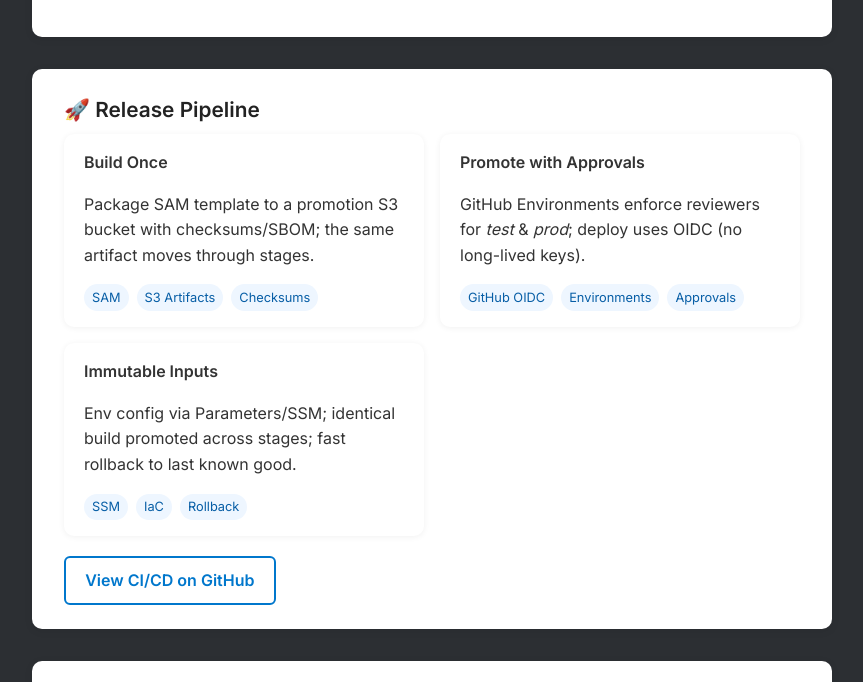
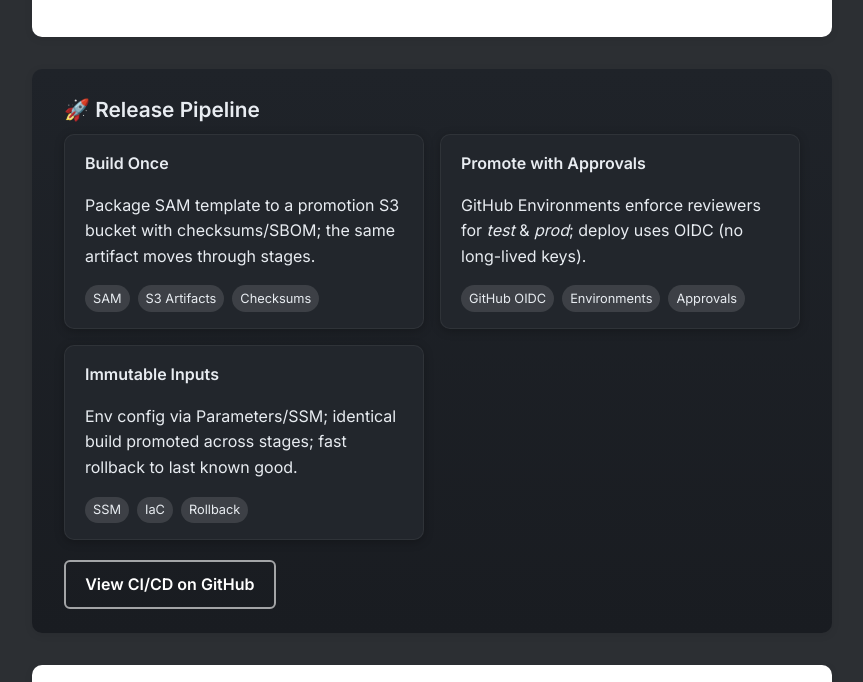
Before and after one commit to zReuben/cloud-resume-challenge, a website: page resume-site/index.html in a window 1280 px wide. Shown: the part 1298-1980 px from the top of the page, without its empty margins (208-1071 px from the left). Drawn offline with Linux system fonts and the light colour scheme; no server answers.

Commit message:
Webpage updates 1.

```diff
--- a/resume-site/index.html
+++ b/resume-site/index.html
@@ -3,13 +3,13 @@
 <head>
   <meta charset="UTF-8" />
   <meta name="viewport" content="width=device-width, initial-scale=1.0"/>
-  <title>Reuben Mulholland — Product Leader & Cloud Technologist</title>
+  <title>Reuben Mulholland — Product Leader & Cloud Engineer</title>
 
   <!-- SEO -->
-  <meta name="description" content="Product leader & cloud technologist. Multi-account AWS, IaC (SAM/CloudFormation), CI/CD with GitHub Actions, CloudFront/S3, API Gateway/Lambda/DynamoDB. Promotion pipeline across eng/test/prod." />
+  <meta name="description" content="Product leader & cloud engineer. Multi-account AWS, IaC (SAM/CloudFormation), CI/CD with GitHub Actions, CloudFront/S3, API Gateway/Lambda/DynamoDB. Promotion pipeline across eng/test/prod." />
 
   <!-- Social -->
-  <meta property="og:title" content="Reuben Mulholland — Product Leader & Cloud Technologist">
+  <meta property="og:title" content="Reuben Mulholland — Product Leader & Cloud Engineer">
   <meta property="og:description" content="Multi-account AWS • IaC • CI/CD • Serverless • Promotion pipeline (eng→test→prod)">
   <meta property="og:type" content="website">
   <meta property="og:url" content="https://reubenmulholland.com">
@@ -17,7 +17,8 @@
   <meta name="twitter:card" content="summary_large_image">
 
   <!-- Favicon -->
-  <link rel="icon" href="/favicon.ico" />
+  <link rel="icon" href="favicon.ico" />
+  <link rel="shortcut icon" href="favicon.ico" />
 
   <!-- Fonts & CSS -->
   <link href="https://fonts.googleapis.com/css2?family=Inter:wght@400;600&display=swap" rel="stylesheet">
@@ -31,13 +32,12 @@
       <img src="profile.jpg" alt="Reuben Mulholland" class="intro-image" />
       <div class="intro-text">
         <h1 class="headline">Reuben Mulholland</h1>
-        <p class="subhead">Product Leader & Cloud Technologist · Multi-account AWS · IaC · CI/CD</p>
+        <p class="subhead">Product Leader & Cloud Engineer · Multi-account AWS · IaC · CI/CD</p>
         <p>
           Visitors: <span id="replaceme"></span><span id="spinner" class="spinner" style="display:none;"></span>
         </p>
         <div class="cta-row">
           <a class="button" href="resume.html">View Resume</a>
-          <a class="button button--secondary" href="Reuben Mulholland Resume 2025.pdf" target="_blank" rel="noopener">Download PDF</a>
           <a class="button button--secondary" href="mailto:hello@reubenmulholland.com">Contact</a>
         </div>
       </div>
@@ -48,7 +48,6 @@
       <nav aria-label="Primary">
         <a href="index.html">👤 About</a>
         <a href="resume.html">📄 Resume</a>
-        <a href="Reuben Mulholland Resume 2025.pdf" target="_blank" rel="noopener">⬇️ Resume (PDF)</a>
         <a href="https://github.com/zReuben" target="_blank" rel="noopener noreferrer">💻 GitHub</a>
         <a href="https://www.linkedin.com/in/reubenmulholland" target="_blank" rel="noopener noreferrer">🔗 LinkedIn</a>
       </nav>
@@ -92,25 +91,25 @@
       </ul>
     </div>
 
-    <!-- Release Pipeline -->
-    <div class="section">
+    <!-- Release Pipeline (dark band, dark cards) -->
+    <div class="section section--alt">
       <h3>🚀 Release Pipeline</h3>
-      <div class="cards">
-        <article class="card">
+      <div class="cards cards--alt">
+        <article class="card card--alt">
           <h4>Build Once</h4>
           <p>Package SAM template to a promotion S3 bucket with checksums/SBOM; the same artifact moves through stages.</p>
           <div class="badges">
             <span class="badge">SAM</span><span class="badge">S3 Artifacts</span><span class="badge">Checksums</span>
           </div>
         </article>
-        <article class="card">
+        <article class="card card--alt">
           <h4>Promote with Approvals</h4>
           <p>GitHub Environments enforce reviewers for <em>test</em> & <em>prod</em>; deploy uses OIDC (no long-lived keys).</p>
           <div class="badges">
             <span class="badge">GitHub OIDC</span><span class="badge">Environments</span><span class="badge">Approvals</span>
           </div>
         </article>
-        <article class="card">
+        <article class="card card--alt">
           <h4>Immutable Inputs</h4>
           <p>Env config via Parameters/SSM; identical build promoted across stages; fast rollback to last known good.</p>
           <div class="badges">
@@ -119,7 +118,7 @@
         </article>
       </div>
       <div class="cta-row" style="margin-top:.75rem;">
-        <a class="button button--secondary" href="https://github.com/zReuben" target="_blank" rel="noopener">View CI/CD on GitHub</a>
+        <a class="button button--ghost" href="https://github.com/zReuben" target="_blank" rel="noopener">View CI/CD on GitHub</a>
       </div>
     </div>
 
@@ -170,7 +169,6 @@
       </p>
       <div class="cta-row">
         <a class="button" href="resume.html">View Resume</a>
-        <a class="button button--secondary" href="Reuben Mulholland Resume 2025.pdf" target="_blank" rel="noopener">Download PDF</a>
         <a class="button button--secondary" href="mailto:hello@reubenmulholland.com">Contact</a>
       </div>
     </div>
@@ -185,6 +183,6 @@
   </div>
 
   <!-- Visitor counter (kept) -->
-  <script src="visitorCount.js?v=2"></script>
+  <script src="visitorCount.js?v=3"></script>
 </body>
 </html>
--- a/resume-site/style.css
+++ b/resume-site/style.css
@@ -4,7 +4,7 @@ body {
   margin: 0;
   padding: 2rem;
   font-family: 'Inter', sans-serif;
-  background-color: #2c2f33; /* darker gray background */
+  background-color: #2c2f33; /* dark outer canvas */
   color: #f2f2f2;
   line-height: 1.6;
 }
@@ -26,7 +26,7 @@ body {
 
 h1, h2 { margin: 0; color: #ffffff; }
 h2 { font-size: 1.75rem; }
-h3 { font-size: 1.3rem; margin: 0 0 0.5rem; color: #222; } /* Inside white box */
+h3 { font-size: 1.3rem; margin: 0 0 0.5rem; color: #222; } /* For light sections */
 
 p, li { font-size: 1rem; }
 
@@ -62,9 +62,20 @@ nav a:hover { background-color: #f2f2f2; }
 .button--secondary { background: transparent; border: 2px solid #0077cc; color:#0077cc; }
 .button--secondary:hover { background:#e6f2fb; }
 
+.button--ghost { background: transparent; border: 2px solid rgba(255,255,255,0.6); color:#fff; }
+.button--ghost:hover { background: rgba(255,255,255,0.08); }
+
 .cta-row { display:flex; gap:.75rem; flex-wrap:wrap; }
 
+/* ---- ALT (dark) band for Release Pipeline ---- */
+.section--alt {
+  background: linear-gradient(180deg, #1f2329 0%, #191c21 100%);
+  color: #e8ecf1;
+}
+.section--alt h3 { color: #e8ecf1; }
+
 .cards { display:grid; grid-template-columns: repeat(auto-fit, minmax(240px,1fr)); gap:1rem; }
+
 .card {
   background:#fff; color:#333; padding:1rem 1.25rem; border-radius:10px;
   box-shadow:0 1px 6px rgba(0,0,0,.06);
@@ -73,8 +84,19 @@ nav a:hover { background-color: #f2f2f2; }
 .card:hover { transform: translateY(-2px); box-shadow:0 6px 18px rgba(0,0,0,.12); }
 .card h4 { margin:0 0 .25rem 0; }
 
+/* Dark cards for alt section */
+.card--alt {
+  background: #22262c; color: #e8ecf1; border: 1px solid rgba(255,255,255,0.06);
+  box-shadow: 0 2px 10px rgba(0,0,0,0.25);
+}
+.section--alt .card--alt:hover {
+  transform: translateY(-2px);
+  box-shadow: 0 10px 24px rgba(0,0,0,0.45);
+}
+
 .badges { display:flex; gap:.5rem; flex-wrap:wrap; margin-top:.5rem; }
 .badge { display:inline-block; font-size:.8rem; background:#eef6ff; color:#075ea6; padding:.2rem .5rem; border-radius:999px; }
+.section--alt .badge { background: rgba(255,255,255,0.12); color:#e8ecf1; }
 
 .footer { text-align:center; opacity:.8; }
 .footer-link { color:#0077cc; text-decoration:none; }
@@ -85,7 +107,7 @@ nav a:hover { background-color: #f2f2f2; }
   .intro-text { margin-top: 1rem; }
 }
 
-/* Resume page embed + spinner (kept) */
+/* Resume embed + spinner (if used) */
 .embed-wrapper {
   background: #fff; padding: 1rem; border-radius: 8px;
   box-shadow: 0 2px 5px rgba(0,0,0,0.1); text-align: center;
```
